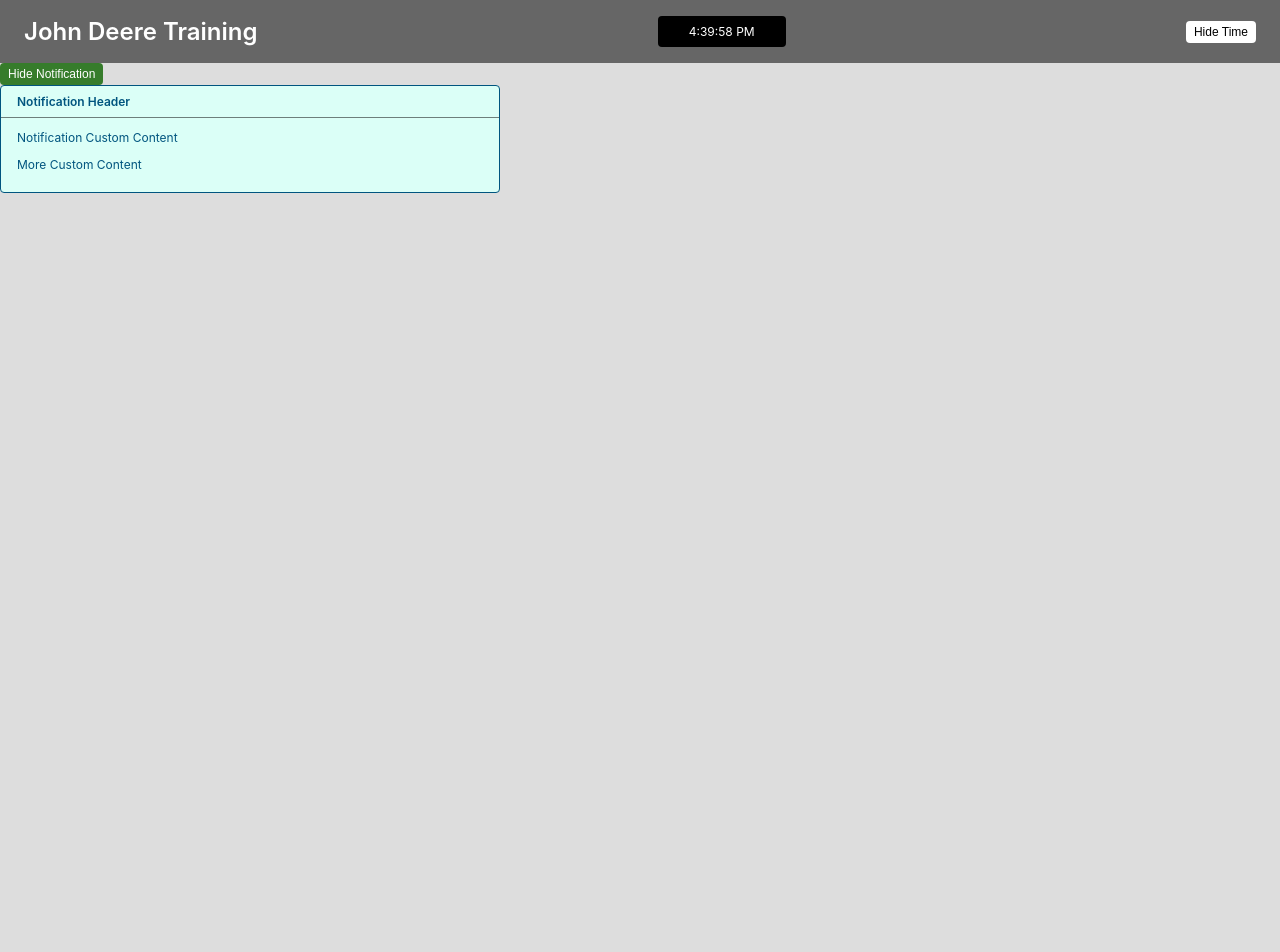
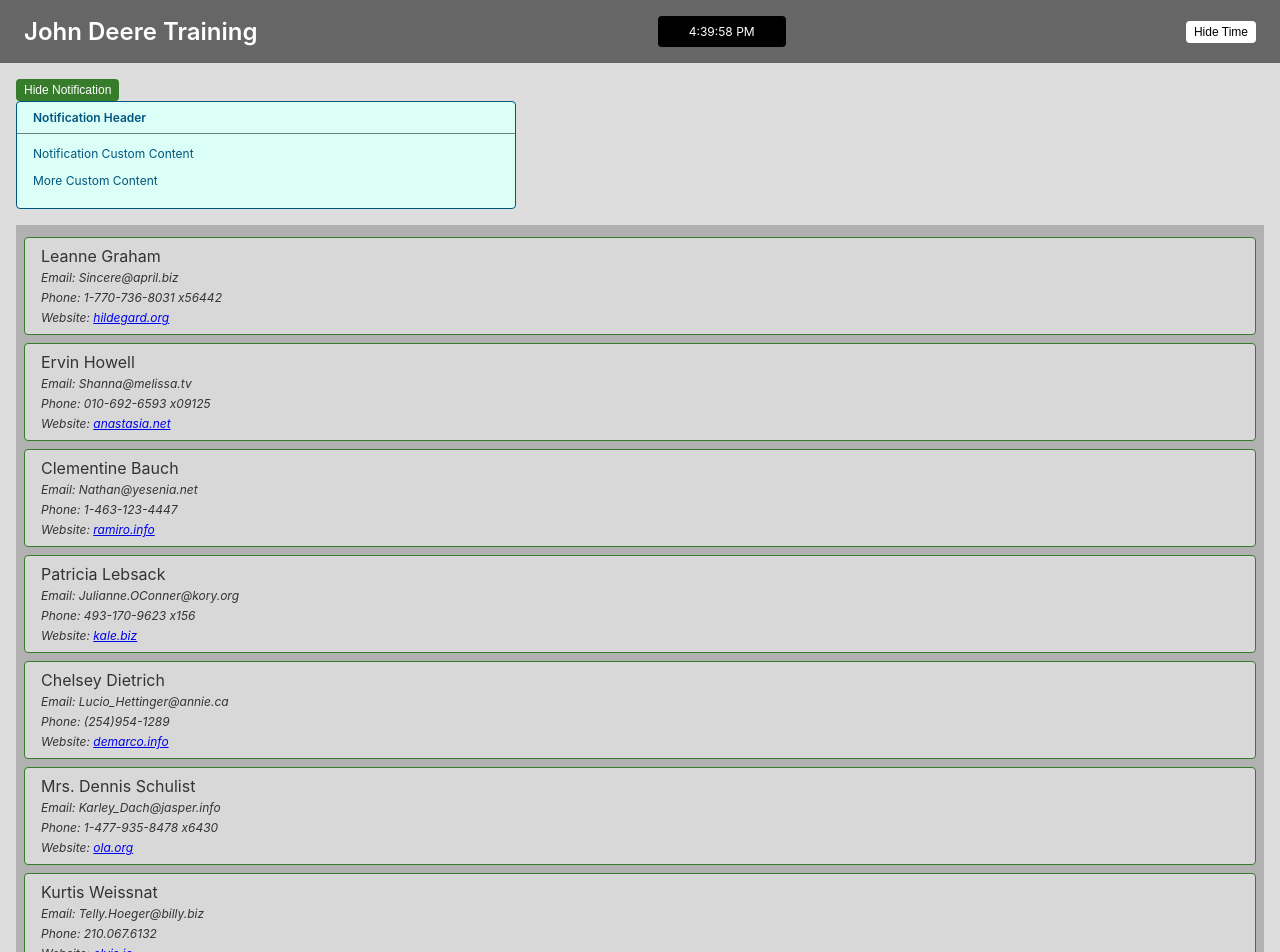
Before and after one commit to michaeldev6/react-training-app, a React (Create React App) app: page / in a window 1280 px wide. Shown: the top 952 px of the page. Before the commit the page ends 800 px from the top, so only its background shows below. Built offline with nearby package versions, Linux system fonts and the light colour scheme.

Commit message:
step 07 - create a user list from mock data

```diff
--- a/src/App.js
+++ b/src/App.js
@@ -3,6 +3,7 @@
 import {Header} from "./components/core/Header";
 import {Notification, notificationStyles} from "./components/core/Notification";
 import {TimeDisplay} from "./components/common/TimeDisplay";
+import {UserList} from "./components/UserList";
 
 // Just sample component to display how it can be passed in through props
 function ExampleNotificationHeader() {
@@ -44,6 +45,7 @@
         >
           { this.state.showTime && <TimeDisplay /> }
         </Header>
+        <div className="content">
           <button className="btn-primary" onClick={this.toggleNotification}>
             {this.state.showNotification ? 'Hide Notification' : 'Show Notification'}
           </button>
@@ -57,7 +59,8 @@
               <p>More Custom Content</p>
             </Notification>
           }
-
+          <UserList />
+        </div>
       </>
     );
   }
--- /dev/null
+++ b/src/components/UserList.js
@@ -0,0 +1,24 @@
+import React from 'react';
+import {MOCK_USER_DATA} from "../data";
+
+export function UserList() {
+
+  const userList = MOCK_USER_DATA.map((user) => {
+    return (
+      <div key={user.id} className="user">
+        {user.name}<br />
+        <span>Email: {user.email}</span><br />
+        <span>Phone: {user.phone}</span><br />
+        <span>
+          Website: <a href={`https://${user.website}`} target="_blank" rel="noopener noreferrer">{user.website}</a>
+        </span><br />
+      </div>
+    );
+  });
+
+  return (
+    <div className="user-list">
+      {userList}
+    </div>
+  )
+}
--- /dev/null
+++ b/src/data.js
@@ -0,0 +1,232 @@
+export const MOCK_USER_DATA = [
+  {
+    "id": 1,
+    "name": "Leanne Graham",
+    "username": "Bret",
+    "email": "Sincere@april.biz",
+    "address": {
+      "street": "Kulas Light",
+      "suite": "Apt. 556",
+      "city": "Gwenborough",
+      "zipcode": "92998-3874",
+      "geo": {
+        "lat": "-37.3159",
+        "lng": "81.1496"
+      }
+    },
+    "phone": "1-770-736-8031 x56442",
+    "website": "hildegard.org",
+    "company": {
+      "name": "Romaguera-Crona",
+      "catchPhrase": "Multi-layered client-server neural-net",
+      "bs": "harness real-time e-markets"
+    }
+  },
+  {
+    "id": 2,
+    "name": "Ervin Howell",
+    "username": "Antonette",
+    "email": "Shanna@melissa.tv",
+    "address": {
+      "street": "Victor Plains",
+      "suite": "Suite 879",
+      "city": "Wisokyburgh",
+      "zipcode": "90566-7771",
+      "geo": {
+        "lat": "-43.9509",
+        "lng": "-34.4618"
+      }
+    },
+    "phone": "010-692-6593 x09125",
+    "website": "anastasia.net",
+    "company": {
+      "name": "Deckow-Crist",
+      "catchPhrase": "Proactive didactic contingency",
+      "bs": "synergize scalable supply-chains"
+    }
+  },
+  {
+    "id": 3,
+    "name": "Clementine Bauch",
+    "username": "Samantha",
+    "email": "Nathan@yesenia.net",
+    "address": {
+      "street": "Douglas Extension",
+      "suite": "Suite 847",
+      "city": "McKenziehaven",
+      "zipcode": "59590-4157",
+      "geo": {
+        "lat": "-68.6102",
+        "lng": "-47.0653"
+      }
+    },
+    "phone": "1-463-123-4447",
+    "website": "ramiro.info",
+    "company": {
+      "name": "Romaguera-Jacobson",
+      "catchPhrase": "Face to face bifurcated interface",
+      "bs": "e-enable strategic applications"
+    }
+  },
+  {
+    "id": 4,
+    "name": "Patricia Lebsack",
+    "username": "Karianne",
+    "email": "Julianne.OConner@kory.org",
+    "address": {
+      "street": "Hoeger Mall",
+      "suite": "Apt. 692",
+      "city": "South Elvis",
+      "zipcode": "53919-4257",
+      "geo": {
+        "lat": "29.4572",
+        "lng": "-164.2990"
+      }
+    },
+    "phone": "493-170-9623 x156",
+    "website": "kale.biz",
+    "company": {
+      "name": "Robel-Corkery",
+      "catchPhrase": "Multi-tiered zero tolerance productivity",
+      "bs": "transition cutting-edge web services"
+    }
+  },
+  {
+    "id": 5,
+    "name": "Chelsey Dietrich",
+    "username": "Kamren",
+    "email": "Lucio_Hettinger@annie.ca",
+    "address": {
+      "street": "Skiles Walks",
+      "suite": "Suite 351",
+      "city": "Roscoeview",
+      "zipcode": "33263",
+      "geo": {
+        "lat": "-31.8129",
+        "lng": "62.5342"
+      }
+    },
+    "phone": "(254)954-1289",
+    "website": "demarco.info",
+    "company": {
+      "name": "Keebler LLC",
+      "catchPhrase": "User-centric fault-tolerant solution",
+      "bs": "revolutionize end-to-end systems"
+    }
+  },
+  {
+    "id": 6,
+    "name": "Mrs. Dennis Schulist",
+    "username": "Leopoldo_Corkery",
+    "email": "Karley_Dach@jasper.info",
+    "address": {
+      "street": "Norberto Crossing",
+      "suite": "Apt. 950",
+      "city": "South Christy",
+      "zipcode": "23505-1337",
+      "geo": {
+        "lat": "-71.4197",
+        "lng": "71.7478"
+      }
+    },
+    "phone": "1-477-935-8478 x6430",
+    "website": "ola.org",
+    "company": {
+      "name": "Considine-Lockman",
+      "catchPhrase": "Synchronised bottom-line interface",
+      "bs": "e-enable innovative applications"
+    }
+  },
+  {
+    "id": 7,
+    "name": "Kurtis Weissnat",
+    "username": "Elwyn.Skiles",
+    "email": "Telly.Hoeger@billy.biz",
+    "address": {
+      "street": "Rex Trail",
+      "suite": "Suite 280",
+      "city": "Howemouth",
+      "zipcode": "58804-1099",
+      "geo": {
+        "lat": "24.8918",
+        "lng": "21.8984"
+      }
+    },
+    "phone": "210.067.6132",
+    "website": "elvis.io",
+    "company": {
+      "name": "Johns Group",
+      "catchPhrase": "Configurable multimedia task-force",
+      "bs": "generate enterprise e-tailers"
+    }
+  },
+  {
+    "id": 8,
+    "name": "Nicholas Runolfsdottir V",
+    "username": "Maxime_Nienow",
+    "email": "Sherwood@rosamond.me",
+    "address": {
+      "street": "Ellsworth Summit",
+      "suite": "Suite 729",
+      "city": "Aliyaview",
+      "zipcode": "45169",
+      "geo": {
+        "lat": "-14.3990",
+        "lng": "-120.7677"
+      }
+    },
+    "phone": "586.493.6943 x140",
+    "website": "jacynthe.com",
+    "company": {
+      "name": "Abernathy Group",
+      "catchPhrase": "Implemented secondary concept",
+      "bs": "e-enable extensible e-tailers"
+    }
+  },
+  {
+    "id": 9,
+    "name": "Glenna Reichert",
+    "username": "Delphine",
+    "email": "Chaim_McDermott@dana.io",
+    "address": {
+      "street": "Dayna Park",
+      "suite": "Suite 449",
+      "city": "Bartholomebury",
+      "zipcode": "76495-3109",
+      "geo": {
+        "lat": "24.6463",
+        "lng": "-168.8889"
+      }
+    },
+    "phone": "(775)976-6794 x41206",
+    "website": "conrad.com",
+    "company": {
+      "name": "Yost and Sons",
+      "catchPhrase": "Switchable contextually-based project",
+      "bs": "aggregate real-time technologies"
+    }
+  },
+  {
+    "id": 10,
+    "name": "Clementina DuBuque",
+    "username": "Moriah.Stanton",
+    "email": "Rey.Padberg@karina.biz",
+    "address": {
+      "street": "Kattie Turnpike",
+      "suite": "Suite 198",
+      "city": "Lebsackbury",
+      "zipcode": "31428-2261",
+      "geo": {
+        "lat": "-38.2386",
+        "lng": "57.2232"
+      }
+    },
+    "phone": "024-648-3804",
+    "website": "ambrose.net",
+    "company": {
+      "name": "Hoeger LLC",
+      "catchPhrase": "Centralized empowering task-force",
+      "bs": "target end-to-end models"
+    }
+  }
+];
--- a/src/index.css
+++ b/src/index.css
@@ -90,3 +90,27 @@
   background-color: var(--primary-color);
   color: var(--white);
 }
+
+.content {
+  padding: 1rem;
+}
+
+.user-list {
+  padding: 0.25rem 0.5rem;
+  background-color:rgba(0,0,0,0.2);
+  margin-top: 1rem;
+}
+
+.user {
+  border-radius: var(--border-radius);
+  padding: 0.5rem 1rem;
+  border: 0.0625rem solid var(--primary-color);
+  background-color: rgba(255,255,255,0.5);
+  color: var(--black);
+  margin: 0.5rem 0;
+}
+
+.user span {
+  font-size: 0.75rem;
+  font-style: italic;
+}
```
Lines whose indentation alone changed are shown as unchanged.
